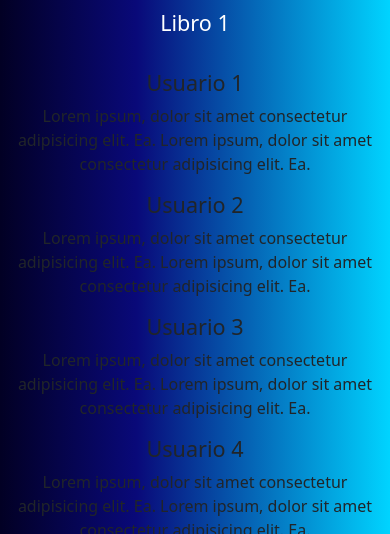
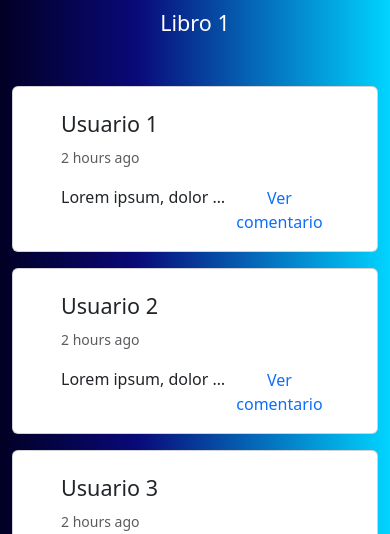
Before and after one commit to MikoVelascoRamirez/examen_practico_vortex, a React (Vite) app in the folder frontend/editorial_chavez_demo_app/: page /catalog/book/1 in a window 390 px wide. Shown: the part 310-844 px from the top of the page. Built offline with nearby package versions, Linux system fonts and the light colour scheme.

Commit message:
47. styles: styling Commment's component's responsiveness and apperance.

```diff
--- a/frontend/editorial_chavez_demo_app/src/components/Comment.jsx
+++ b/frontend/editorial_chavez_demo_app/src/components/Comment.jsx
@@ -2,9 +2,15 @@ import PropTypes from 'prop-types';
 
 export default function Comment({user, comment}){
   return (
-    <div>
-        <h4>{user}</h4>
-        <p>{comment}</p>
+    <div className='card my-3 py-0 text-start' id="card">
+      <section className="card-body">
+        <h4 className='mt-2 card-title'>{user}</h4>
+        <p className="text-body-secondary"><small>2 hours ago</small></p>
+        <section className="d-flex flex-sm-column flex-md-row align-items-start justify-content-between card-text">
+          <p className="card-text h-25 w-75 text-nowrap text-truncate overflow-hidden">{comment}</p>
+          <button className="bg-transparent text-primary p-0">Ver comentario</button>
+        </section>
+      </section>
     </div>
   )
 }
```
